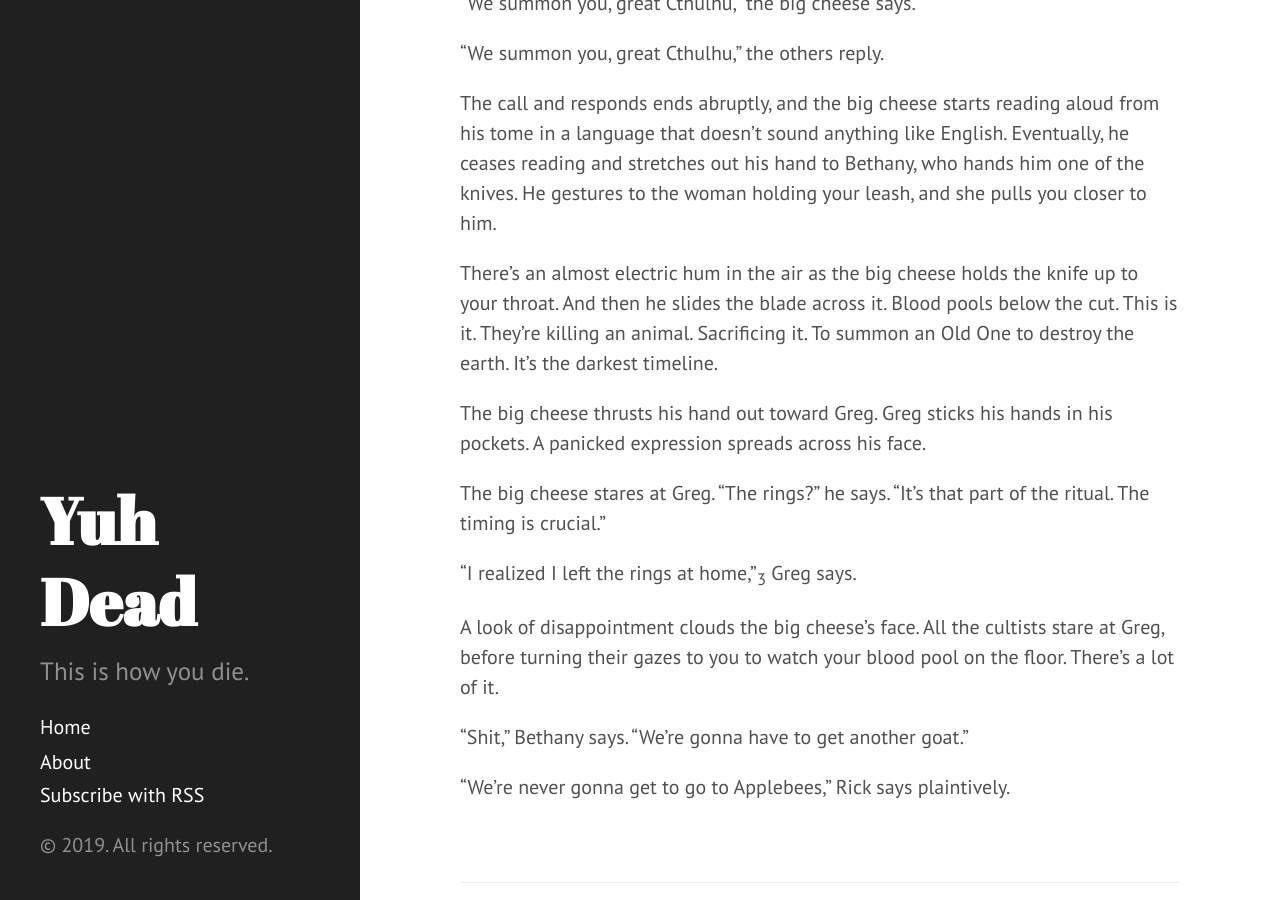
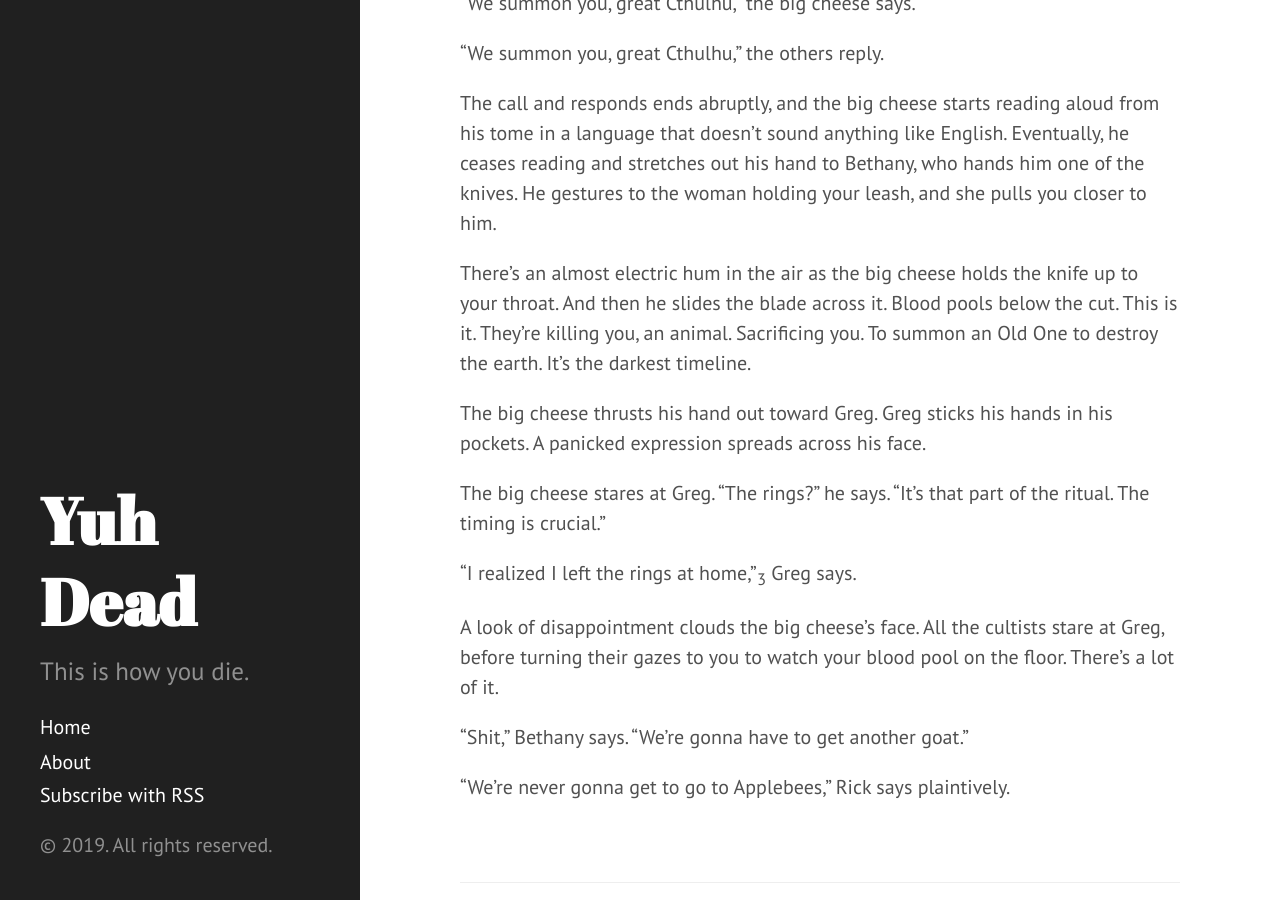
Before and after one commit to LoraV/LoraV.github.io, a Jekyll site: the page built from _posts/2019-07-23-convos.markdown, in a window 1280 px wide and 900 px high, scrolled down 1800 px. Built offline with Jekyll 4.4.1, drawn with Linux system fonts in a browser that asks for light colours.

Commit message:
three conversations post

```diff
--- a/_posts/2019-07-23-convos.markdown
+++ b/_posts/2019-07-23-convos.markdown
@@ -50,7 +50,7 @@ The other four take their places around the circle. With no idle chitchat, the b
 
 The call and responds ends abruptly, and the big cheese starts reading aloud from his tome in a language that doesn't sound anything like English. Eventually, he ceases reading and stretches out his hand to Bethany, who hands him one of the knives. He gestures to the woman holding your leash, and she pulls you closer to him.
 
-There's an almost electric hum in the air as the big cheese holds the knife up to your throat. And then he slides the blade across it. Blood pools below the cut. This is it. They're killing an animal. Sacrificing it. To summon an Old One to destroy the earth. It's the darkest timeline.
+There's an almost electric hum in the air as the big cheese holds the knife up to your throat. And then he slides the blade across it. Blood pools below the cut. This is it. They're killing you, an animal. Sacrificing you. To summon an Old One to destroy the earth. It's the darkest timeline.
 
 The big cheese thrusts his hand out toward Greg. Greg sticks his hands in his pockets. A panicked expression spreads across his face.
 
```
